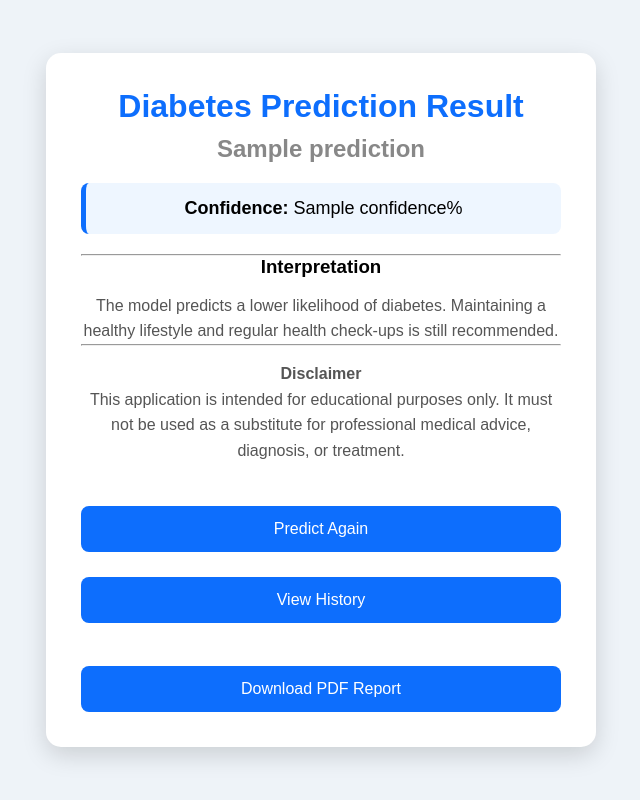
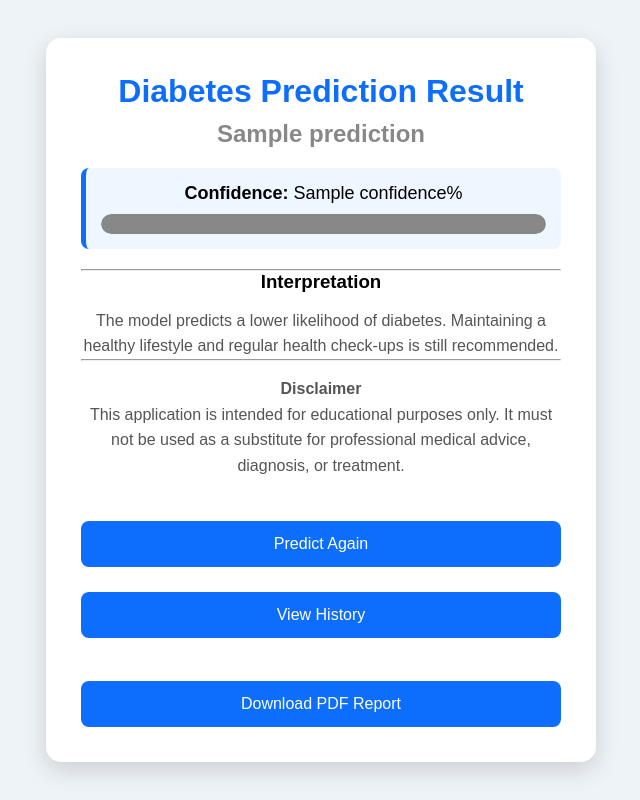
Before and after one commit to harinisharma-t/DiabetesPredictionAI, a Flask app: template app/templates/result.html in a window 1280 px wide. Shown: the whole page, without its empty margins (319-959 px from the left). Run offline with Flask 3, Linux system fonts and the light colour scheme; the template is opened without the code that fills it: most values are stand-ins (such as "Sample title", 1, 10 or a date in 2020); parts of the project's set-up code (start-up, migrations or seed data) failed here and were passed over.

Commit message:
Day 34: Add visual confidence indicator

```diff
--- a/app/static/style.css
+++ b/app/static/style.css
@@ -226,3 +226,17 @@ a {
     text-align: center;
     font-weight: 500;
 }
+.confidence-bar {
+    width: 100%;
+    height: 20px;
+    background-color: #e9ecef;
+    border-radius: 10px;
+    overflow: hidden;
+    margin-top: 10px;
+}
+
+.confidence-fill {
+    height: 100%;
+    border-radius: 10px;
+    transition: width 0.5s ease;
+}
--- a/app/templates/result.html
+++ b/app/templates/result.html
@@ -19,8 +19,17 @@
         </h2>
 
         <div class="confidence-box">
-            <strong>Confidence:</strong> {{ confidence }}%
+
+    <strong>Confidence:</strong> {{ confidence }}%
+
+    <div class="confidence-bar">
+        <div
+            class="confidence-fill"
+            style="width: {{ confidence }}%; background-color: {{ color }};">
         </div>
+    </div>
+
+</div>
 
         <hr>
 
```
